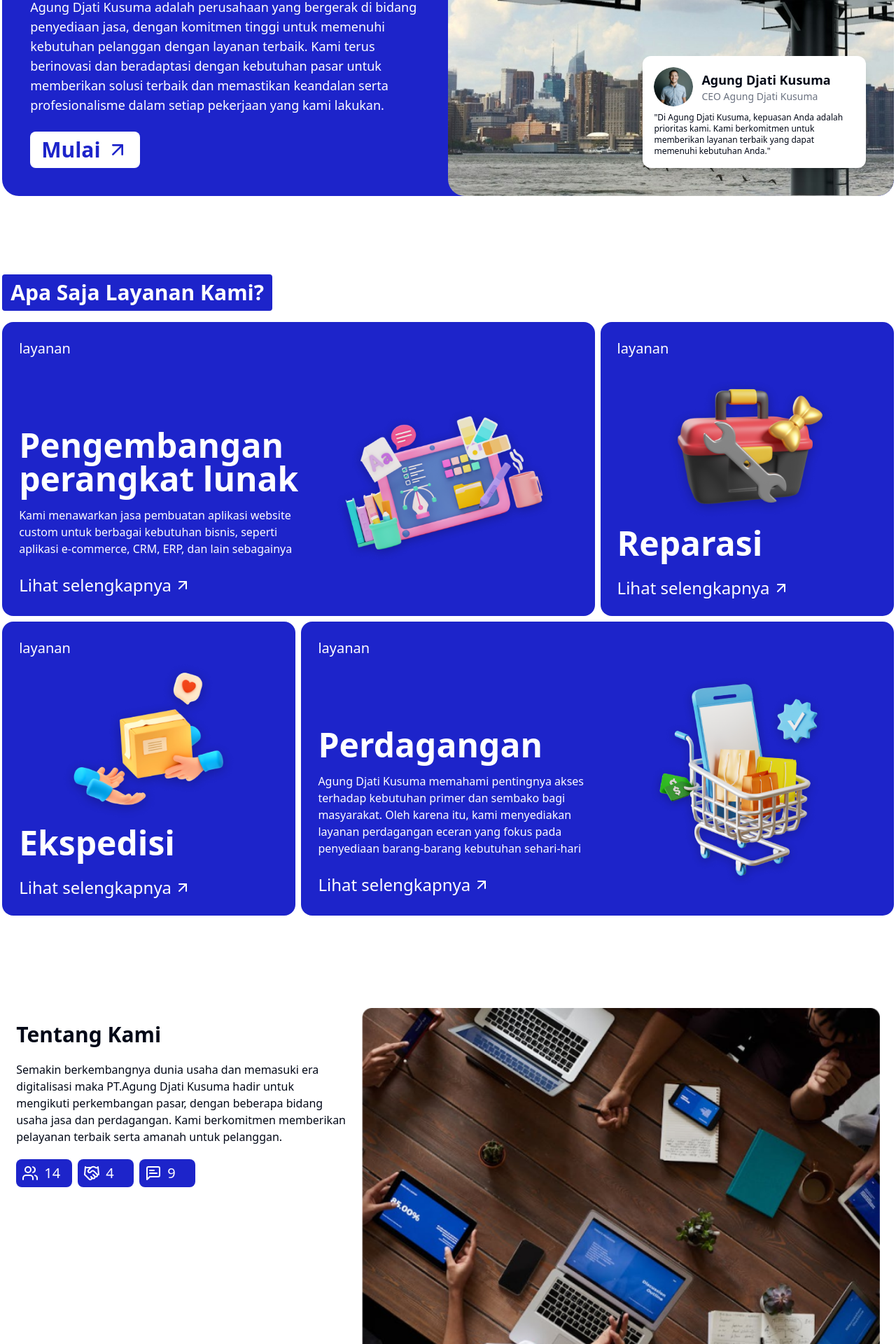
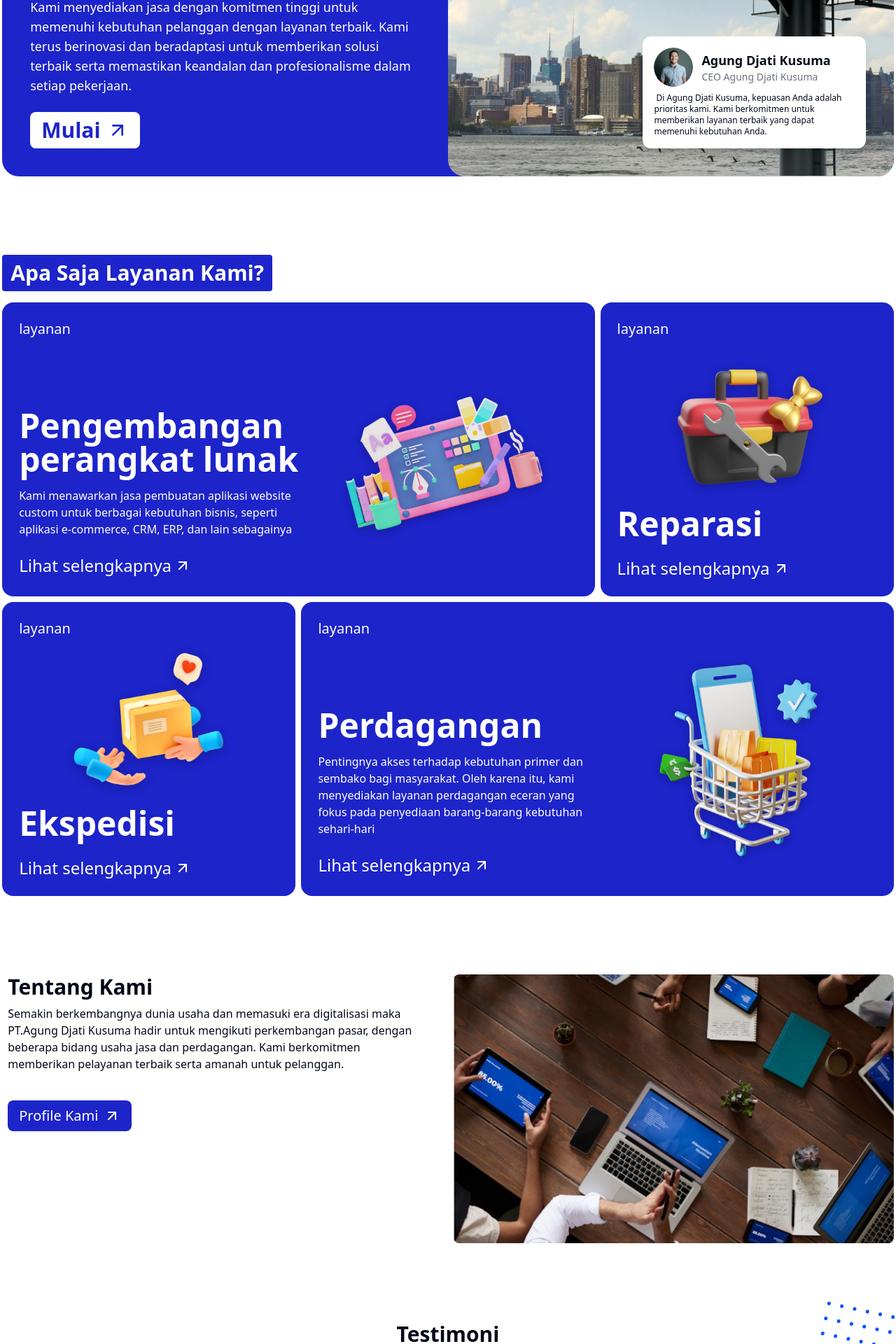
Before and after one commit to Codeelder/agungdjatikusuma, a Next.js app: page / in a window 1280 px wide. Shown: the part 640-2560 px from the top of the page at 70% size. Built offline with nearby package versions, Linux system fonts and the light colour scheme.

Commit message:
refactor(sections): change logic styling in sections and footer

```diff
--- a/src/components/molecules/footer.tsx
+++ b/src/components/molecules/footer.tsx
@@ -1,71 +1,82 @@
 import Image from "next/image"
 import Link from "next/link"
-
-import { Facebook, Instagram, Twitter } from "lucide-react"
 
 import { FOOTERHALAMAN, FOOTERJASA, FOOTERSEEMORE } from "@/constants/footer"
 
 export const Footer = () => {
   return (
-    <div className="container p-5">
-      <div className="flex flex-col gap-5 md:flex-row">
-        <div className="w-full md:w-1/2">
-          <div className="flex items-center gap-x-2">
+    <footer className="bg-muted px-2 py-6">
+      <div className="container grid grid-cols-1 gap-6 md:grid-cols-5 lg:grid-cols-6">
+        <div className="grid-cols-1 space-y-4 md:col-span-2 lg:col-span-3">
+          <div className="flex w-fit items-center gap-x-2">
             <Image
               src={"/logo.png"}
-              alt={"Logo Agung Djati Kusuma"}
+              alt="Logo Agung Djati Kusuma"
               width={64}
               height={64}
             />
-            <h5 className="font-bold md:text-lg lg:text-2xl">
+            <h2 className="font-bold md:text-lg lg:text-2xl">
               Agung Djati <span className="text-blueprimary">Kusuma</span>
-            </h5>
+            </h2>
           </div>
-          <div>
-            <p className="text-xl">
-            Kami terus berinovasi dan beradaptasi dengan kebutuhan pasar untuk memberikan solusi terbaik dan memastikan keandalan serta profesionalisme dalam setiap pekerjaan yang kami lakukan.
+          <p className="text-sm lg:text-base">
+            Kami terus berinovasi dan beradaptasi dengan kebutuhan pasar untuk
+            memberikan solusi terbaik dan memastikan keandalan serta
+            profesionalisme dalam setiap pekerjaan yang kami lakukan.
           </p>
         </div>
-        </div>
-        <div className="flex w-full md:w-1/2 md:justify-end">
-          <div className="flex flex-col gap-10 md:flex-row">
-            <div>
-              <h5 className="text-2xl font-semibold">Lihat Kembali</h5>
+        <div className="col-span-1 space-y-6">
+          <h5 className="text-2xl font-medium">Halaman</h5>
           <ul className="space-y-2">
-                {FOOTERSEEMORE.map((item) => (
+            {FOOTERHALAMAN.map((item) => (
               <li key={item.id}>
-                    <Link href={"/"}>{item.title}</Link>
+                <Link
+                  href={"/"}
+                  className="text-sm transition-opacity hover:opacity-80 lg:text-base"
+                >
+                  {item.title}
+                </Link>
               </li>
             ))}
           </ul>
         </div>
-            <div>
-              <h5 className="text-2xl font-semibold">Halaman</h5>
+        <div className="col-span-1 space-y-6">
+          <h5 className="text-2xl font-medium">Lihat Kembali</h5>
           <ul className="space-y-2">
-                {FOOTERHALAMAN.map((item) => (
+            {FOOTERSEEMORE.map((item) => (
               <li key={item.id}>
-                    <Link href={"/profile"}>{item.title}</Link>
+                <Link
+                  href={"/"}
+                  className="text-sm transition-opacity hover:opacity-80 lg:text-base"
+                >
+                  {item.title}
+                </Link>
               </li>
             ))}
           </ul>
         </div>
-            <div>
-              <h5 className="text-2xl font-semibold">Jasa Kami</h5>
+        <div className="col-span-1 space-y-6">
+          <h5 className="text-2xl font-medium">Jasa Kami</h5>
           <ul className="space-y-2">
             {FOOTERJASA.map((item) => (
               <li key={item.id}>
-                    <Link href={"/layanan-kami"}>{item.title}</Link>
+                <Link
+                  href={"/"}
+                  className="text-sm transition-opacity hover:opacity-80 lg:text-base"
+                >
+                  {item.title}
+                </Link>
               </li>
             ))}
           </ul>
         </div>
       </div>
+      <hr className="my-5 text-black" />
+      <div className="container">
+        <p className="text-sm text-muted-foreground">
+          Copyright © 2024 - Agung Djati Kusuma. All rights reserved.
+        </p>
       </div>
-      </div>
-      <hr className="my-5 text-black" />
-      <div className="flex w-full justify-between">
-        <p>Copyright © 2024 - Agung Djati Kusuma. All rights reserved.</p>
-      </div>
-    </div>
+    </footer>
   )
 }
--- a/src/components/organisms/beranda/HeroSection.tsx
+++ b/src/components/organisms/beranda/HeroSection.tsx
@@ -9,7 +9,7 @@ const CardCEO = () => {
       <div className="flex items-center gap-x-3">
         <Image
           src="/imgpp.png"
-          alt="CEO of Agung Djati Kusuma"
+          alt="CEO Agung Djati Kusuma"
           width={160}
           height={160}
           className="h-14 w-14 rounded-full object-cover"
@@ -22,7 +22,9 @@ const CardCEO = () => {
         </div>
       </div>
       <p className="text-xs">
-        "Di Agung Djati Kusuma, kepuasan Anda adalah prioritas kami. Kami berkomitmen untuk memberikan layanan terbaik yang dapat memenuhi kebutuhan Anda."
+        &nbsp;Di Agung Djati Kusuma, kepuasan Anda adalah prioritas kami. Kami
+        berkomitmen untuk memberikan layanan terbaik yang dapat memenuhi
+        kebutuhan Anda.&nbsp;
       </p>
     </div>
   )
@@ -36,14 +38,17 @@ export const HeroSection = () => {
           <div className="h-full space-y-8 px-3 pt-10 text-white md:space-y-10 md:px-6 md:py-6 lg:space-y-12 lg:py-10 lg:pe-4 lg:ps-10">
             <h1 className="text-center text-5xl font-semibold md:text-8xl lg:text-start lg:text-7xl xl:text-8xl">
               “Kepuasan Anda adalah{" "}
-              <span className="flex w-max h-max rounded-md bg-white px-3 text-blueprimary">
+              <span className="mx-auto flex h-max w-max rounded-md bg-white px-3 text-blueprimary lg:mx-0">
                 Prioritas
               </span>{" "}
               bagi kami.”
             </h1>
             <div className="space-y-6 lg:pe-6">
               <p className="text-center text-sm md:text-lg lg:text-start">
-                Agung Djati Kusuma adalah perusahaan yang bergerak di bidang penyediaan jasa, dengan komitmen tinggi untuk memenuhi kebutuhan pelanggan dengan layanan terbaik. Kami terus berinovasi dan beradaptasi dengan kebutuhan pasar untuk memberikan solusi terbaik dan memastikan keandalan serta profesionalisme dalam setiap pekerjaan yang kami lakukan.
+                Kami menyediakan jasa dengan komitmen tinggi untuk memenuhi
+                kebutuhan pelanggan dengan layanan terbaik. Kami terus
+                berinovasi dan beradaptasi untuk memberikan solusi terbaik serta
+                memastikan keandalan dan profesionalisme dalam setiap pekerjaan.
               </p>
               <Link
                 href={"/layanan-kami"}
--- a/src/components/organisms/beranda/ProfileKamiSection.tsx
+++ b/src/components/organisms/beranda/ProfileKamiSection.tsx
@@ -1,60 +1,41 @@
 import Image from "next/image"
 import Link from "next/link"
 
-import { Handshake, MessageSquareText, MoveUpRight, Users } from "lucide-react"
+import { ArrowUpRight } from "lucide-react"
 
 export const ProfileKami = () => {
   return (
-    <div className="container">
-      <div className="flex w-full flex-col-reverse gap-5 p-5 md:flex-row md:gap-0">
-        <div className="flex w-full flex-col justify-between gap-10 md:w-2/5 md:gap-5 md:pr-5 md:pt-5 lg:gap-0">
-          <div className="flex flex-col gap-5">
+    <section className="container">
+      <div className="grid grid-cols-1 gap-4 md:grid-cols-2">
+        <div className="col-span-1 space-y-10 px-2 md:pe-6 lg:pe-10">
+          <div className="space-y-2">
             <h1 className="text-3xl font-semibold">Tentang Kami</h1>
             <p>
-              Semakin berkembangnya dunia usaha
-              dan memasuki era digitalisasi maka
-              PT.Agung Djati Kusuma hadir untuk
-              mengikuti perkembangan pasar,
-              dengan beberapa bidang usaha jasa
-              dan perdagangan. Kami berkomitmen
-              memberikan pelayanan terbaik serta
-              amanah untuk pelanggan.
+              Semakin berkembangnya dunia usaha dan memasuki era digitalisasi
+              maka PT.Agung Djati Kusuma hadir untuk mengikuti perkembangan
+              pasar, dengan beberapa bidang usaha jasa dan perdagangan. Kami
+              berkomitmen memberikan pelayanan terbaik serta amanah untuk
+              pelanggan.
             </p>
-            <div className="flex gap-2">
-              <div className="flex h-10 min-w-20 max-w-max items-center gap-2 rounded-lg bg-blueprimary p-2 text-white">
-                <Users color="white" />
-                <h5 className="text-xl">14</h5>
-              </div>
-              <div className="flex h-10 min-w-20 max-w-max items-center gap-2 rounded-lg bg-blueprimary p-2 text-white">
-                <Handshake color="white" />
-                <h5 className="text-xl">4</h5>
-              </div>
-              <div className="flex h-10 min-w-20 max-w-max items-center gap-2 rounded-lg bg-blueprimary p-2 text-white">
-                <MessageSquareText color="white" />
-                <h5 className="text-xl">9</h5>
-              </div>
-            </div>
           </div>
-          <div>
-            <Link
-              href={"/profile"}
-              className="flex h-10 w-40 items-center justify-center gap-2 rounded-lg bg-blueprimary"
-            >
-              <h5 className="text-xl text-white">Profile Kami</h5>{" "}
-              <MoveUpRight color="white" size={14} />
-            </Link>
-          </div>
+          <Link
+            href={"/profile"}
+            className="mx-auto flex w-fit items-center gap-x-2 rounded-lg bg-blueprimary px-4 py-2 text-white md:mx-0"
+          >
+            <p className="text-xl">Profile Kami</p>
+            <ArrowUpRight />
+          </Link>
         </div>
-        <div className="flex w-full justify-end md:w-3/5">
+        <div className="order-first col-span-1 md:order-none">
           <Image
             src={"/profile.png"}
             alt="profile"
-            width={531}
-            height={480}
-            className="h-full w-full"
+            width={580}
+            height={580}
+            className="h-96 w-full rounded-lg object-cover"
           />
         </div>
       </div>
-    </div>
+    </section>
   )
 }
--- a/src/constants/cardLayanan.ts
+++ b/src/constants/cardLayanan.ts
@@ -8,19 +8,19 @@ export const CARDS = [
   {
     slug: "reparasi",
     title: "Reparasi",
-        desc: "Agung Djati Kusuma menyediakan layanan reparasi dan perawatan mobil yang menyeluruh untuk memastikan kendaraan Anda selalu dalam kondisi terbaik.",
+    desc: "Solusi reparasi dan perawatan mobil yang menyeluruh untuk memastikan kendaraan Anda selalu dalam kondisi terbaik.",
     image: "/layanan/toolkit-2.png",
   },
   {
     slug: "ekspedisi",
     title: "Ekspedisi",
-        desc: "Agung Djati Kusuma menyediakan jasa angkutan semua jenis barang dengan armada yang lengkap dan andal. Kami menggunakan berbagai jenis kendaraan seperti truk, pick-up, bak terbuka, dan bak tertutup",
+    desc: "Jasa angkutan semua jenis barang dengan armada yang lengkap dan andal. Kami menggunakan berbagai jenis kendaraan seperti truk, pick-up, bak terbuka, dan bak tertutup",
     image: "/layanan/toolkit-3.png",
   },
   {
     slug: "perdagangan",
     title: "Perdagangan",
-        desc: "Agung Djati Kusuma memahami pentingnya akses terhadap kebutuhan primer dan sembako bagi masyarakat. Oleh karena itu, kami menyediakan layanan perdagangan eceran yang fokus pada penyediaan barang-barang kebutuhan sehari-hari",
+    desc: "Pentingnya akses terhadap kebutuhan primer dan sembako bagi masyarakat. Oleh karena itu, kami menyediakan layanan perdagangan eceran yang fokus pada penyediaan barang-barang kebutuhan sehari-hari",
     image: "/layanan/toolkit-4.png",
   },
 ]
```
Also changed, not shown: src/components/organisms/beranda/CTASection.tsx (+3 -4 lines), 1 other file (tests, documents, lock files or other folders). Lines whose indentation alone changed are shown as unchanged.
